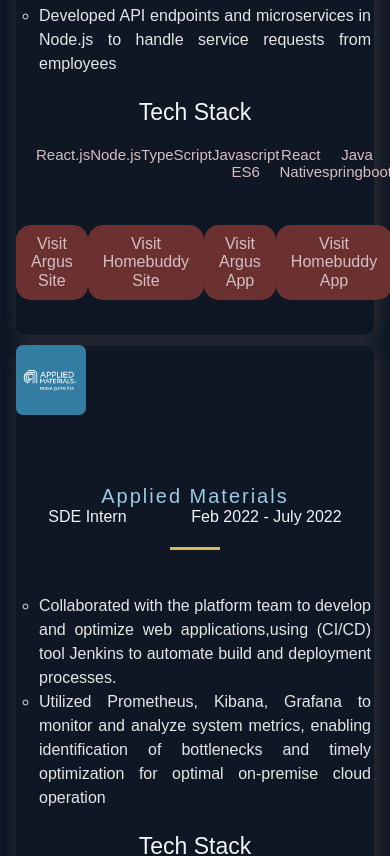
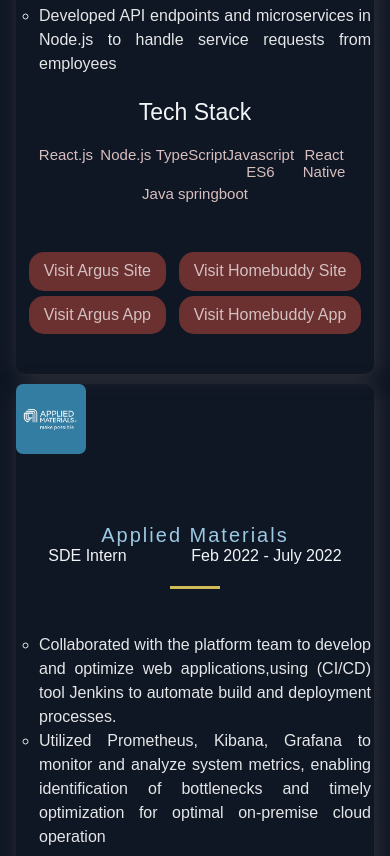
Before and after one commit to Soujannya16/MyPortfolio, a React (Create React App) app: page / in a window 390 px wide. Shown: the part 1300-2156 px from the top of the page. Built offline with nearby package versions, Linux system fonts and the light colour scheme.

Commit message:
making it responsive for mobile screen

```diff
--- a/src/components/Experience/ExperienceStyles.js
+++ b/src/components/Experience/ExperienceStyles.js
@@ -68,9 +68,12 @@
   display: flex;
   justify-content: space-evenly;
   margin: 2.5rem 0;
+  overflow: hidden;
+  flex-wrap: wrap;
 `;
 
 export const ExternalLinks = styled.a`
+  margin-bottom: 0.5rem;
   color: #d4c0c0;
   font-size: 1.6rem;
   padding: 1rem 1.5rem;
@@ -86,8 +89,12 @@
   display: flex;
   justify-content: space-around;
   padding: 2rem;
+  overflow: hidden;
+  flex-wrap: wrap;
 `;
 export const Tag = styled.li`
   color: #d8bfbf;
   font-size: 1.5rem;
+  flex: 1;
+  margin-bottom: 0.5rem;
 `;
```
